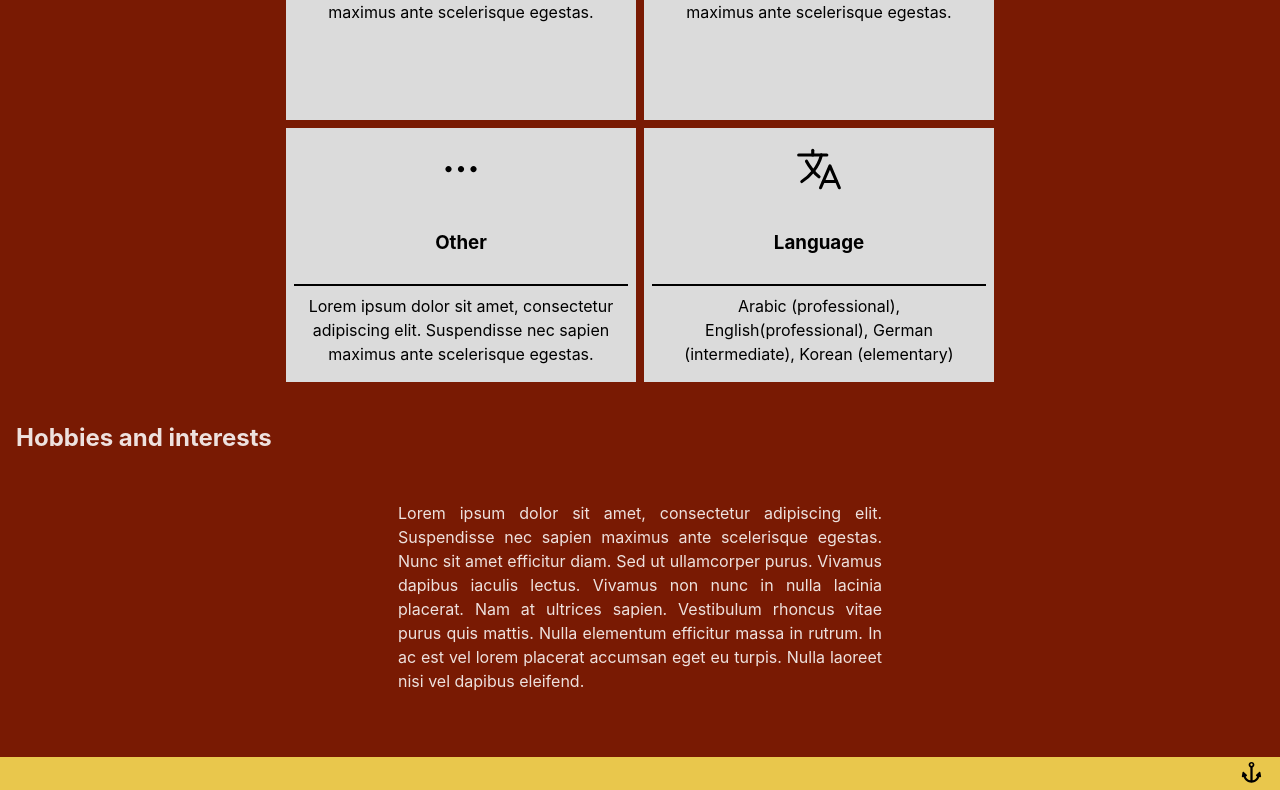
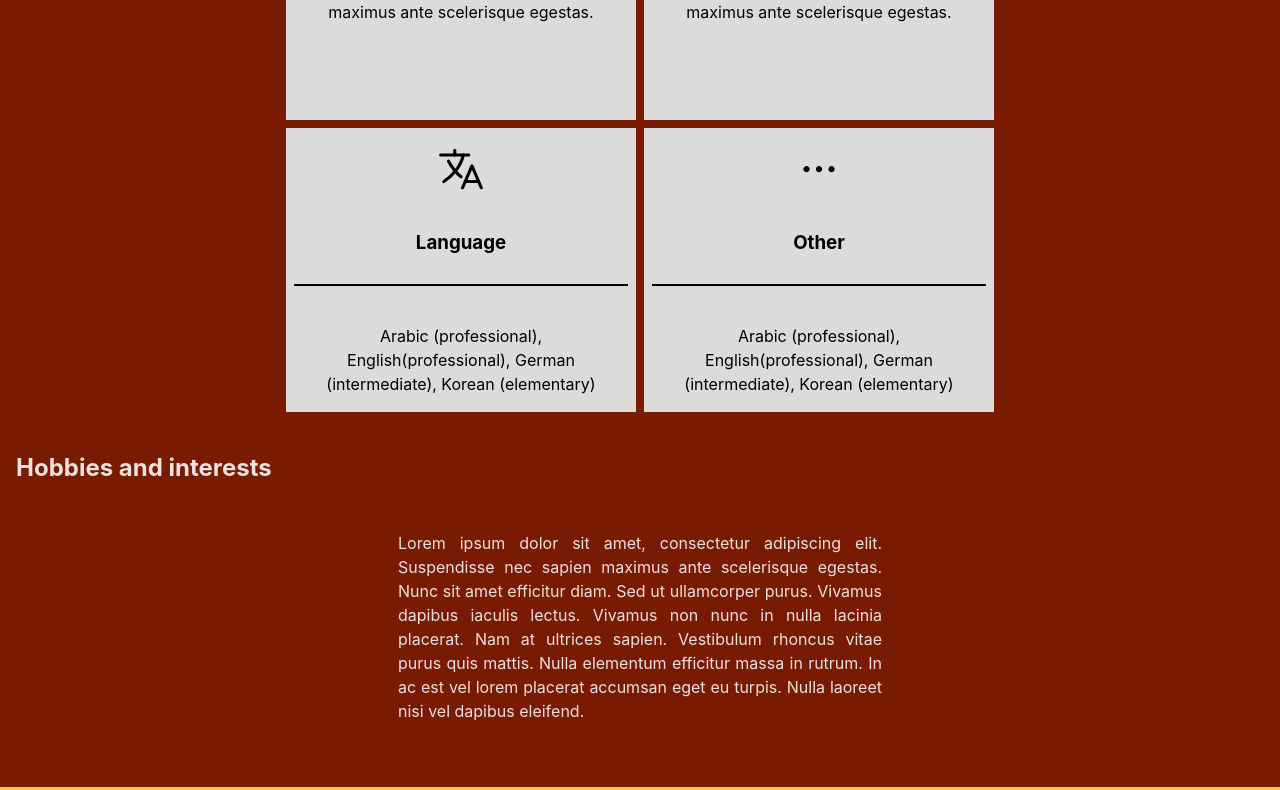
Before and after one commit to akospalko/portfolio, a React (Vite) app in the folder client/: page / in a window 1280 px wide. Shown: the part 2305-3095 px from the top of the page. Built offline with nearby package versions, Linux system fonts and the light colour scheme.

Commit message:
reated data to map through for about skill cards, fixed styling

```diff
--- a/client/src/components/About.css
+++ b/client/src/components/About.css
@@ -79,6 +79,7 @@
   height: 50px;
   width: 50px;
   margin: 0.5rem;
+  user-select: none;
 }
 .about-section-group-header h3 {
   flex-grow: 1;
--- a/client/src/components/About.jsx
+++ b/client/src/components/About.jsx
@@ -1,6 +1,7 @@
 import React from 'react'
 import './About.css'
 import Anchor from './Anchor';
+import { aboutSkills } from '../helper/dataControl'
 import CodeIcon from '../assets/code.svg'
 import GISIcon from '../assets/gis_2.svg'
 import LanguageIcon from '../assets/language.svg'
@@ -35,72 +36,29 @@ export default function About({ pageLayout }) {
         <section className='about-section skillset'>
           <h2> Skillset </h2>
           <div className='about-section-content'>
-            {/* group 1 */}
-            <div id='group-1' className='about-section-group'>
-              <div className='about-section-group-flex-wrapper'>
-                <div className='about-section-group-header'>
-                  <img src={ CodeIcon } alt='programming icon'/>
-                  <h3> Web development && programming </h3>
-                </div>
-                <div className='about-section-group-content'>
-                  <span> Web </span>
-                  <p>
-                  Lorem ipsum dolor sit amet, consectetur adipiscing elit. Suspendisse nec sapien maximus ante scelerisque egestas.
-                  </p>
-                  <span> Database </span>
-                  <p> Lorem ipsum dolor sit amet, consectetur adipiscing elit. Suspendisse nec sapien maximus ante scelerisque egestas.  </p>
-                  <span> Others </span>
-                  <p>
-                  Lorem ipsum dolor sit amet, consectetur adipiscing elit. Suspendisse nec sapien maximus ante scelerisque egestas.
-                  </p>
+
+
+
+            { aboutSkills.map((elem) => (
+              //groups
+              <div key={ elem.id } id={ elem.id } className={`about-section-group ${elem.size}`}>
+                <div className='about-section-group-flex-wrapper'>
+                  <div className='about-section-group-header'>
+                    <img src={ elem.icon } alt={ elem.iconAlt }/>
+                    <h3> { elem.title } </h3>
+                  </div>
+                  { elem.content.map((content) => {
+                    return <div key={ content.id } className='about-section-group-content'>
+                      <span> { content.title } </span>
+                      <p> { content.text } </p>
+                    </div>
+                  })}
+                  {/* <span> { elem.content.title } </span>
+                  <p> { elem.content.text } </p> */}
                 </div>
               </div>
-            </div>
-            {/* group 2 */}
-            <div id='group-2' className='about-section-group'>
-              <div className='about-section-group-flex-wrapper'>
-                <div className='about-section-group-header'>
-                  <img src={ GISIcon } alt='programming icon'/>
-                  <h3> GIS and CAD systems, 3D visualization </h3>
-                </div>
-                <div className='about-section-group-content'>
-                  <span> GIS </span>
-                  <p>
-                  Lorem ipsum dolor sit amet, consectetur adipiscing elit. Suspendisse nec sapien maximus ante scelerisque egestas.
-                  </p>
-                  <span> CAD </span>
-                  <p> Lorem ipsum dolor sit amet, consectetur adipiscing elit. Suspendisse nec sapien maximus ante scelerisque egestas.  </p>
-                  <span> Others </span>
-                  <p>  Lorem ipsum dolor sit amet, consectetur adipiscing elit. Suspendisse nec sapien maximus ante scelerisque egestas.  </p>
-                </div>
-              </div>
-            </div>
-            {/* group 3 */}
-            <div id='group-3' className='about-section-group small'>
-              <div className='about-section-group-flex-wrapper'>
-                <div className='about-section-group-header'>
-                  <img src={ OtherIcon } alt='programming icon'/>
-                  <h3> Other </h3>
-                </div>
-                <div className='about-section-group-content'>
-                  <p>
-                  Lorem ipsum dolor sit amet, consectetur adipiscing elit. Suspendisse nec sapien maximus ante scelerisque egestas.
-                  </p>
-                </div>
-              </div>
-            </div>
-            {/* group 4 */}
-            <div id='group-4' className='about-section-group small'>
-              <div className='about-section-group-flex-wrapper'>
-                <div className='about-section-group-header'>
-                  <img src={ LanguageIcon }/>
-                  <h3> Language </h3>
-                </div>
-                <div className='about-section-group-content'>
-                  <p> Arabic (professional), English(professional), German (intermediate), Korean (elementary) </p>
-                </div>
-              </div>
-            </div>
+            ))}
+
           </div>
         </section>
         {/* page section 3 */}
--- a/client/src/helper/dataControl.jsx
+++ b/client/src/helper/dataControl.jsx
@@ -1,6 +1,12 @@
 //social link icons:
 import GithubIcon from '../assets/social_link_github_2.svg'
 import LinkedInIcon from '../assets/social_link_linkedin.svg'
+//about skill card icons:
+import CodeIcon from '../assets/code.svg'
+import GISIcon from '../assets/gis_2.svg'
+import LanguageIcon from '../assets/language.svg'
+import OtherIcon from '../assets/other.svg'
+
 
 //nav elements
 export const navElements = [
@@ -84,5 +90,77 @@ export const socialLinks = [
   }
 ]
 
+
+export const aboutSkills = [
+  {
+    id: 'group-1',
+    icon: CodeIcon,
+    iconAlt: 'Web develpoment & Programming',
+    title: 'Web development && programming',
+    content: [
+      {
+        id: 1,
+        title: 'Web',
+        text: 'Lorem ipsum dolor sit amet, consectetur adipiscing elit. Suspendisse nec sapien maximus ante scelerisque egestas.'
+      },
+      {
+        id: 2,
+        title: 'Database',
+        text: 'Lorem ipsum dolor sit amet, consectetur adipiscing elit. Suspendisse nec sapien maximus ante scelerisque egestas.'
+      },
+      {
+        id: 3,
+        title: 'Others',
+        text: 'Lorem ipsum dolor sit amet, consectetur adipiscing elit. Suspendisse nec sapien maximus ante scelerisque egestas.'
+      },
+    ]
+  },
+  {
+    id: 'group-2',
+    icon: GISIcon,
+    iconAlt: 'GIS and CAD systems, 3D visualization',
+    title: 'GIS and CAD systems, 3D visualization',
+    content: [
+      {
+        id: 1,
+        title: 'GIS',
+        text: 'Lorem ipsum dolor sit amet, consectetur adipiscing elit. Suspendisse nec sapien maximus ante scelerisque egestas.'
+      },
+      {
+        id: 2,
+        title: 'CAD',
+        text: 'Lorem ipsum dolor sit amet, consectetur adipiscing elit. Suspendisse nec sapien maximus ante scelerisque egestas.'
+      },
+      {
+        id: 3,
+        title: 'Others',
+        text: 'Lorem ipsum dolor sit amet, consectetur adipiscing elit. Suspendisse nec sapien maximus ante scelerisque egestas.'
+      },
+    ]
+  }, {
+    id: 'group-3',
+    icon: LanguageIcon,
+    iconAlt: 'Language',
+    title: 'Language',
+    content: [
+      {
+        id: 1,
+        text: 'Arabic (professional), English(professional), German (intermediate), Korean (elementary)'
+      }
+    ]
+  }, {
+    id: 'group-4',
+    icon: OtherIcon,
+    iconAlt: 'Other',
+    title: 'Other',
+    content: [
+      {
+        id: 1,
+        text: 'Arabic (professional), English(professional), German (intermediate), Korean (elementary)'
+      }
+    ]
+  }
+]
+
 //Status messages:
 export const SENDING_EMAIL = 'Sending email...';
```
